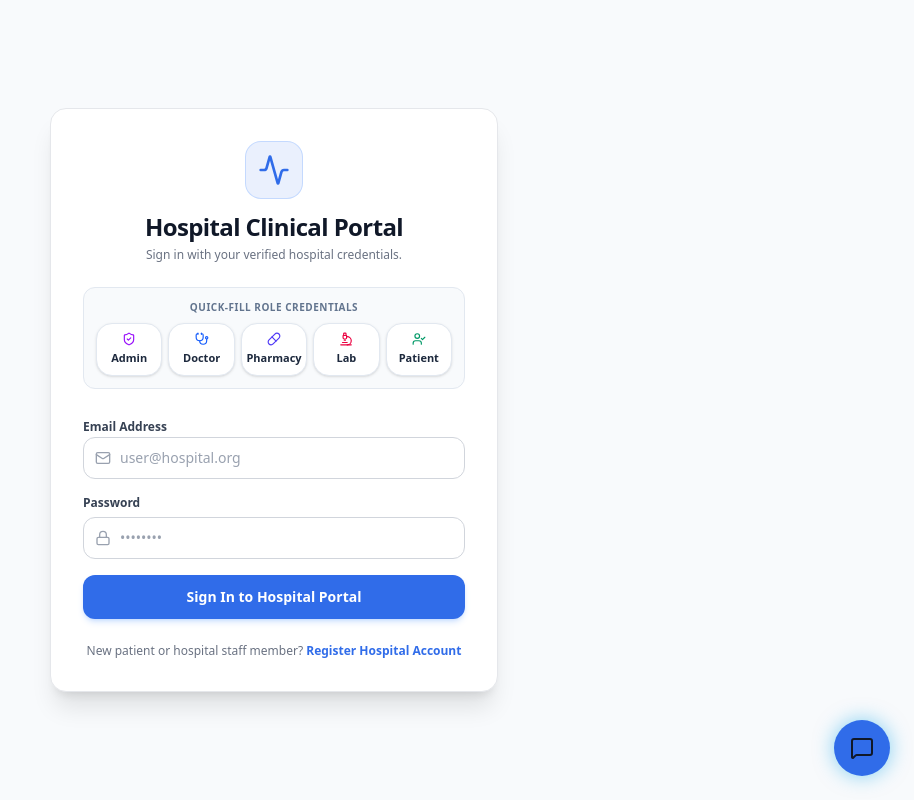
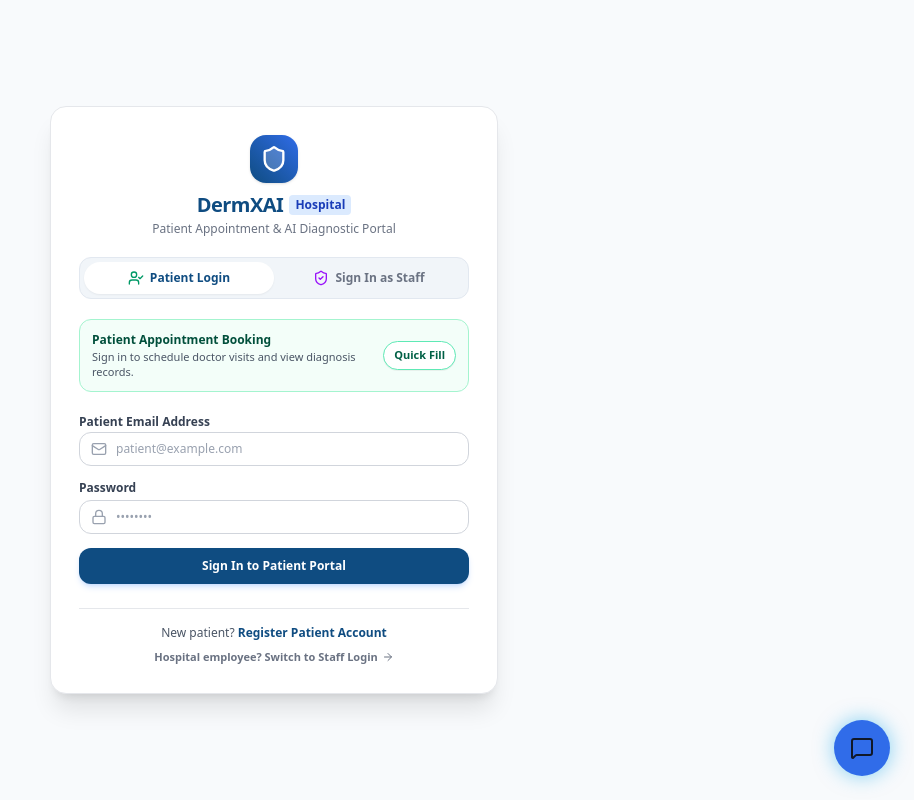
Before and after one commit to festopiya-jpg/skin, a Next.js app in the folder frontend/: page /login in a window 1280 px wide. Shown: the whole page, without its empty margins (366-1280 px from the left). Built offline with nearby package versions, Linux system fonts and the light colour scheme; a web font is replaced by a local one.

Commit message:
feat: separate patient appointment login from staff login portal with dedicated routing

```diff
--- a/frontend/app/(auth)/login/page.jsx
+++ b/frontend/app/(auth)/login/page.jsx
@@ -1,28 +1,41 @@
 'use client';
 
-import { useState } from 'react';
-import { useRouter } from 'next/navigation';
+import { useState, Suspense, useEffect } from 'react';
+import { useRouter, useSearchParams } from 'next/navigation';
 import Link from 'next/link';
 import {
   Activity, Mail, Lock, Loader2, UserCheck, ShieldCheck,
-  Stethoscope, Pill, Microscope, AlertCircle, Check
+  Stethoscope, Pill, Microscope, AlertCircle, Check, ArrowRight, Shield
 } from 'lucide-react';
 import { verifyUserCredentials, DEFAULT_USERS } from '@/lib/hospitalStore';
 
-export default function LoginPage() {
+function LoginForm() {
   const router = useRouter();
+  const searchParams = useSearchParams();
+  const initialPortal = searchParams.get('portal') || searchParams.get('tab') || 'patient';
+
+  const [activePortal, setActivePortal] = useState(initialPortal === 'staff' ? 'staff' : 'patient');
   const [email, setEmail] = useState('');
   const [password, setPassword] = useState('');
   const [isLoading, setIsLoading] = useState(false);
   const [errorMessage, setErrorMessage] = useState('');
   const [helperNotice, setHelperNotice] = useState('');
 
+  useEffect(() => {
+    const p = searchParams.get('portal') || searchParams.get('tab');
+    if (p === 'staff') {
+      setActivePortal('staff');
+    } else if (p === 'patient') {
+      setActivePortal('patient');
+    }
+  }, [searchParams]);
+
   // Quick fill helper chips for evaluation
   const fillCredentials = (preset) => {
     setEmail(preset.email);
     setPassword(preset.password);
     setErrorMessage('');
-    setHelperNotice(`Loaded credentials for ${preset.name} (${preset.role.toUpperCase()}). Click "Sign In" below.`);
+    setHelperNotice(`Loaded credentials for ${preset.name}. Click "Sign In" below.`);
   };
 
   const handleLogin = (e) => {
@@ -45,7 +58,7 @@ export default function LoginPage() {
 
       if (!res.success) {
         if (res.error === 'PENDING_APPROVAL') {
-          setErrorMessage(`⛔ Staff Account Pending Admin Approval. Your ${res.user.role.toUpperCase()} account has not yet been approved by the Hospital Administrator (waheeddeveloper@gmail.com). Please request approval before logging in.`);
+          setErrorMessage(`⛔ Account Pending Admin Approval. Your ${res.user.role.toUpperCase()} account has not yet been approved by the Hospital Administrator (waheeddeveloper@gmail.com). Please wait for Admin approval before signing in.`);
         } else if (res.error === 'SUSPENDED') {
           setErrorMessage('⛔ This hospital account has been suspended by administration. Contact: waheeddeveloper@gmail.com');
         } else if (res.error === 'INVALID_PASSWORD') {
@@ -85,43 +98,107 @@ export default function LoginPage() {
     }
   };
 
+  const staffPresets = DEFAULT_USERS.filter(u => u.role !== 'patient');
+  const patientPreset = DEFAULT_USERS.find(u => u.role === 'patient');
+
   return (
     <div className="min-h-screen flex items-center justify-center p-4 bg-slate-50">
-      <div className="w-full max-w-md bg-white rounded-2xl p-8 shadow-xl border border-gray-200">
+      <div className="w-full max-w-md bg-white rounded-2xl p-7 shadow-xl border border-gray-200">
 
         {/* Hospital Branding Header */}
-        <div className="flex flex-col items-center mb-6">
-          <div className="bg-[#306CE9]/10 p-3 rounded-2xl mb-3 border border-blue-500/20">
-            <Activity className="text-[#306CE9] w-8 h-8" />
+        <div className="flex flex-col items-center mb-5">
+          <div className="w-12 h-12 rounded-2xl bg-gradient-to-tr from-[#0F4C81] to-[#306CE9] flex items-center justify-center text-white mb-2 shadow-sm">
+            <Shield className="w-7 h-7 fill-white/20 stroke-white" />
           </div>
-          <h2 className="text-2xl font-bold text-gray-900 tracking-tight">Hospital Clinical Portal</h2>
-          <p className="text-gray-500 text-xs mt-1 text-center">
-            Sign in with your verified hospital credentials.
+          <div className="flex items-center gap-1.5">
+            <span className="text-xl font-black tracking-tight text-[#0F4C81]">DermXAI</span>
+            <span className="text-xs font-bold px-1.5 py-0.5 rounded bg-blue-100 text-blue-800">Hospital</span>
+          </div>
+          <p className="text-gray-500 text-xs mt-0.5 text-center">
+            {activePortal === 'patient'
+              ? 'Patient Appointment & AI Diagnostic Portal'
+              : 'Secure Employee & Clinical Staff Portal'}
           </p>
         </div>
 
-        {/* Demo Helper Chips */}
-        <div className="mb-6 p-3 rounded-xl bg-slate-50 border border-slate-200">
+        {/* Portal Switcher Tabs (Patient vs Staff) */}
+        <div className="grid grid-cols-2 p-1 bg-slate-100 rounded-xl mb-5 border border-slate-200 text-xs font-bold">
+          <button
+            type="button"
+            onClick={() => {
+              setActivePortal('patient');
+              setErrorMessage('');
+              setHelperNotice('');
+            }}
+            className={`py-2 rounded-lg transition-all flex items-center justify-center gap-1.5 cursor-pointer ${
+              activePortal === 'patient'
+                ? 'bg-white text-[#0F4C81] shadow-xs'
+                : 'text-gray-500 hover:text-gray-900'
+            }`}
+          >
+            <UserCheck className="w-4 h-4 text-emerald-600" />
+            <span>Patient Login</span>
+          </button>
+
+          <button
+            type="button"
+            onClick={() => {
+              setActivePortal('staff');
+              setErrorMessage('');
+              setHelperNotice('');
+            }}
+            className={`py-2 rounded-lg transition-all flex items-center justify-center gap-1.5 cursor-pointer ${
+              activePortal === 'staff'
+                ? 'bg-white text-[#0F4C81] shadow-xs'
+                : 'text-gray-500 hover:text-gray-900'
+            }`}
+          >
+            <ShieldCheck className="w-4 h-4 text-purple-600" />
+            <span>Sign In as Staff</span>
+          </button>
+        </div>
+
+        {/* TAB 1: PATIENT PORTAL LOGIN */}
+        {activePortal === 'patient' ? (
+          <div>
+            <div className="mb-4 p-3 rounded-xl bg-emerald-50/60 border border-emerald-200 text-xs flex items-center justify-between">
+              <div>
+                <p className="font-bold text-emerald-900">Patient Appointment Booking</p>
+                <p className="text-gray-600 text-[11px] mt-0.5">Sign in to schedule doctor visits and view diagnosis records.</p>
+              </div>
+              {patientPreset && (
+                <button
+                  type="button"
+                  onClick={() => fillCredentials(patientPreset)}
+                  className="px-2.5 py-1.5 bg-white hover:bg-emerald-100 text-emerald-800 border border-emerald-300 rounded-lg text-[11px] font-bold shrink-0 transition-colors cursor-pointer shadow-2xs"
+                  title="Auto-fill patient demo login"
+                >
+                  Quick Fill
+                </button>
+              )}
+            </div>
+          </div>
+        ) : (
+          /* TAB 2: STAFF & CLINICAL PORTAL LOGIN */
+          <div className="mb-5">
             <span className="text-[10px] font-bold uppercase tracking-wider text-slate-500 block mb-2 text-center">
-            Quick-Fill Role Credentials
+              Select Staff Department to Auto-Fill
             </span>
-          <div className="grid grid-cols-5 gap-1.5">
-            {DEFAULT_USERS.map((preset) => {
+            <div className="grid grid-cols-4 gap-1.5">
+              {staffPresets.map((preset) => {
                 const iconMap = {
                   admin: ShieldCheck,
                   doctor: Stethoscope,
                   medical: Pill,
-                lab: Microscope,
-                patient: UserCheck
+                  lab: Microscope
                 };
                 const colorMap = {
                   admin: 'text-purple-600',
                   doctor: 'text-blue-600',
                   medical: 'text-indigo-600',
-                lab: 'text-rose-600',
-                patient: 'text-emerald-600'
+                  lab: 'text-rose-600'
                 };
-              const Icon = iconMap[preset.role] || UserCheck;
+                const Icon = iconMap[preset.role] || ShieldCheck;
                 const label = preset.role === 'medical' ? 'Pharmacy' : preset.role === 'lab' ? 'Lab' : preset.role.charAt(0).toUpperCase() + preset.role.slice(1);
 
                 return (
@@ -129,8 +206,8 @@ export default function LoginPage() {
                     key={preset.id}
                     type="button"
                     onClick={() => fillCredentials(preset)}
-                  className="p-2 rounded-lg bg-white hover:bg-slate-100 border border-slate-200 text-slate-800 text-[11px] font-semibold flex flex-col items-center gap-1 transition-all shadow-sm cursor-pointer"
-                  title={`Load ${preset.name} (${preset.role})`}
+                    className="p-2 rounded-lg bg-slate-50 hover:bg-slate-100 border border-slate-200 text-slate-800 text-[11px] font-semibold flex flex-col items-center gap-1 transition-all shadow-2xs cursor-pointer"
+                    title={`Fill ${preset.name}`}
                   >
                     <Icon size={14} className={colorMap[preset.role]} />
                     <span>{label}</span>
@@ -139,6 +216,7 @@ export default function LoginPage() {
               })}
             </div>
           </div>
+        )}
 
         {/* Alerts */}
         {helperNotice && (
@@ -156,9 +234,11 @@ export default function LoginPage() {
         )}
 
         {/* Login Form */}
-        <form onSubmit={handleLogin} className="space-y-4">
-          <div className="space-y-1.5">
-            <label className="text-xs font-semibold text-gray-700">Email Address</label>
+        <form onSubmit={handleLogin} className="space-y-3.5">
+          <div className="space-y-1">
+            <label className="text-xs font-semibold text-gray-700">
+              {activePortal === 'patient' ? 'Patient Email Address' : 'Staff Email Address'}
+            </label>
             <div className="relative">
               <div className="absolute inset-y-0 left-0 pl-3 flex items-center pointer-events-none">
                 <Mail className="h-4 w-4 text-gray-400" />
@@ -168,16 +248,16 @@ export default function LoginPage() {
                 required
                 value={email}
                 onChange={(e) => { setEmail(e.target.value); setErrorMessage(''); }}
-                className="block w-full pl-9 pr-3 py-2.5 border border-gray-300 rounded-xl bg-white text-gray-900 text-sm placeholder-gray-400 focus:outline-none focus:ring-2 focus:ring-[#306CE9]"
-                placeholder="user@hospital.org"
+                className="block w-full pl-9 pr-3 py-2 border border-gray-300 rounded-xl bg-white text-gray-900 text-xs placeholder-gray-400 focus:outline-none focus:ring-2 focus:ring-[#306CE9]"
+                placeholder={activePortal === 'patient' ? 'patient@example.com' : 'physician@hospital.org'}
               />
             </div>
           </div>
 
-          <div className="space-y-1.5">
+          <div className="space-y-1">
             <div className="flex justify-between items-center">
               <label className="text-xs font-semibold text-gray-700">Password</label>
-              <span className="text-xs text-gray-400 font-mono">
+              <span className="text-[11px] text-gray-400 font-mono">
                 {email === 'waheeddeveloper@gmail.com' ? 'Waheed@687' : ''}
               </span>
             </div>
@@ -190,7 +270,7 @@ export default function LoginPage() {
                 required
                 value={password}
                 onChange={(e) => { setPassword(e.target.value); setErrorMessage(''); }}
-                className="block w-full pl-9 pr-3 py-2.5 border border-gray-300 rounded-xl bg-white text-gray-900 text-sm placeholder-gray-400 focus:outline-none focus:ring-2 focus:ring-[#306CE9]"
+                className="block w-full pl-9 pr-3 py-2 border border-gray-300 rounded-xl bg-white text-gray-900 text-xs placeholder-gray-400 focus:outline-none focus:ring-2 focus:ring-[#306CE9]"
                 placeholder="••••••••"
               />
             </div>
@@ -199,20 +279,75 @@ export default function LoginPage() {
           <button
             type="submit"
             disabled={isLoading}
-            className="w-full flex items-center justify-center py-3 px-4 rounded-xl text-sm font-bold text-white bg-[#306CE9] hover:bg-blue-700 focus:outline-none focus:ring-2 focus:ring-offset-2 focus:ring-[#306CE9] disabled:opacity-50 transition-all shadow-md shadow-blue-500/20 cursor-pointer"
+            className={`w-full flex items-center justify-center py-2.5 px-4 rounded-xl text-xs font-bold text-white transition-all shadow-md shadow-blue-500/20 cursor-pointer ${
+              activePortal === 'patient'
+                ? 'bg-[#0F4C81] hover:bg-blue-900'
+                : 'bg-[#306CE9] hover:bg-blue-700'
+            }`}
           >
-            {isLoading ? <Loader2 className="animate-spin h-5 w-5" /> : 'Sign In to Hospital Portal'}
+            {isLoading ? (
+              <Loader2 className="animate-spin h-4 w-4" />
+            ) : activePortal === 'patient' ? (
+              'Sign In to Patient Portal'
+            ) : (
+              'Sign In to Staff Portal'
+            )}
           </button>
         </form>
 
-        <p className="mt-6 text-center text-xs text-gray-500">
-          New patient or hospital staff member?{' '}
-          <Link href="/register" className="font-semibold text-[#306CE9] hover:underline">
-            Register Hospital Account
+        {/* Bottom Switcher & Register Links */}
+        <div className="mt-6 pt-4 border-t border-gray-200 text-center space-y-2 text-xs">
+          {activePortal === 'patient' ? (
+            <>
+              <p className="text-gray-600">
+                New patient?{' '}
+                <Link href="/register?role=patient" className="font-bold text-[#0F4C81] hover:underline">
+                  Register Patient Account
                 </Link>
               </p>
+              <button
+                type="button"
+                onClick={() => setActivePortal('staff')}
+                className="text-gray-500 hover:text-gray-800 inline-flex items-center gap-1 font-semibold text-[11px]"
+              >
+                <span>Hospital employee? Switch to Staff Login</span>
+                <ArrowRight className="w-3 h-3" />
+              </button>
+            </>
+          ) : (
+            <>
+              <p className="text-gray-600">
+                New doctor or staff member?{' '}
+                <Link href="/register" className="font-bold text-[#306CE9] hover:underline">
+                  Submit Staff Registration
+                </Link>
+              </p>
+              <button
+                type="button"
+                onClick={() => setActivePortal('patient')}
+                className="text-gray-500 hover:text-gray-800 inline-flex items-center gap-1 font-semibold text-[11px]"
+              >
+                <span>Patient booking an appointment? Switch to Patient Login</span>
+                <ArrowRight className="w-3 h-3" />
+              </button>
+            </>
+          )}
+        </div>
 
       </div>
     </div>
   );
 }
+
+export default function LoginPage() {
+  return (
+    <Suspense fallback={
+      <div className="min-h-screen bg-slate-50 flex flex-col items-center justify-center gap-3">
+        <Loader2 className="w-8 h-8 text-[#306CE9] animate-spin" />
+        <p className="text-xs font-semibold text-gray-500">Loading Hospital Portal...</p>
+      </div>
+    }>
+      <LoginForm />
+    </Suspense>
+  );
+}
```
Also changed, not shown: frontend/app/page.jsx (+10 -10 lines). Lines whose indentation alone changed are shown as unchanged.
